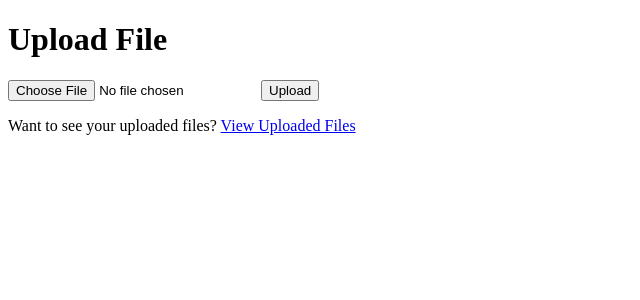
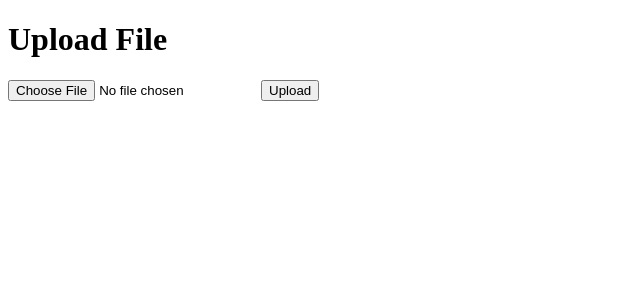
Before and after one commit to Hiddenleaf456/Hmmmm, a Next.js app: page /upload in a window 1280 px wide. Shown: the top 300 px of the page, without its empty margins (0-640 px from the left). Built offline with nearby package versions, Linux system fonts and the light colour scheme.

Commit message:
Update upload.js

```diff
--- a/pages/upload.js
+++ b/pages/upload.js
@@ -1,6 +1,5 @@
 // pages/upload.js
 import { useState } from 'react';
-import Link from 'next/link';
 
 const UploadPage = () => {
   const [file, setFile] = useState(null);
@@ -47,10 +46,6 @@ const UploadPage = () => {
         <button type="submit">Upload</button>
       </form>
       {message && <p>{message}</p>}
-      <p>
-        Want to see your uploaded files?{' '}
-        <Link href="/files">View Uploaded Files</Link>
-      </p>
     </div>
   );
 };
```
